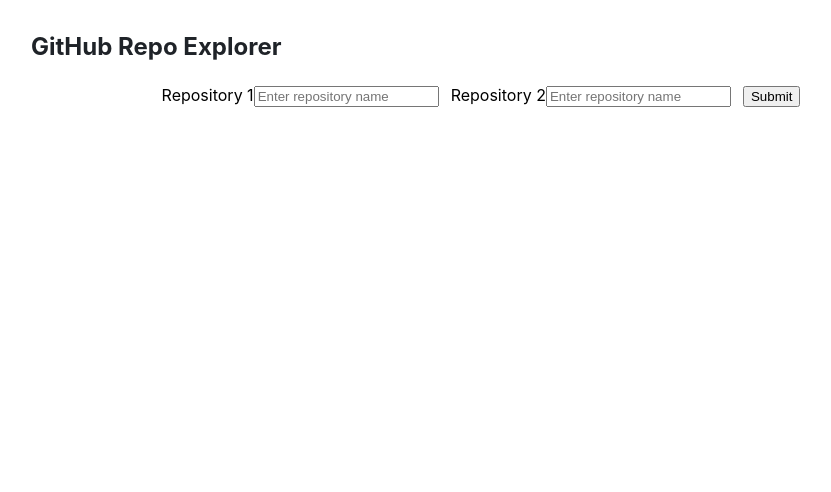
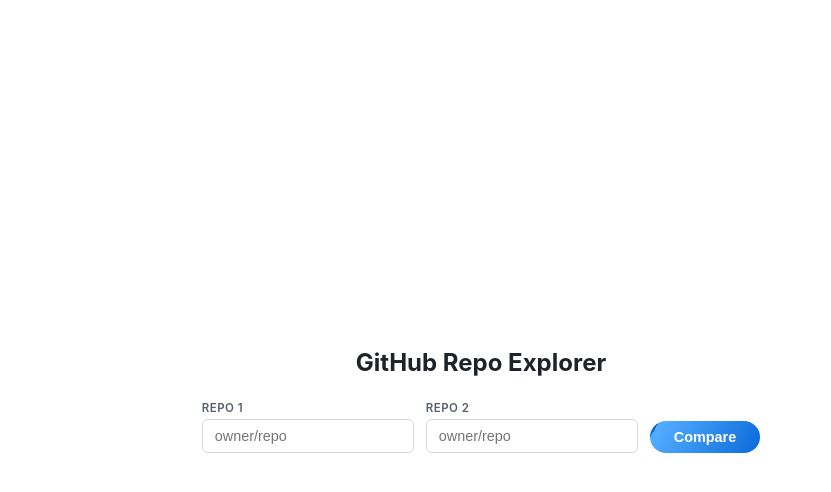
Before and after one commit to hripsimeghazaryan-ai/github-repo-explorer-app, a React (Create React App) app: page / in a window 1280 px wide. Shown: the top 492 px of the page, without its empty margins (159-990 px from the left). Built offline with nearby package versions, Linux system fonts and the light colour scheme.

Commit message:
modified general styling of the page

```diff
--- a/src/App.css
+++ b/src/App.css
@@ -1,11 +1,13 @@
 .App {
+  width: 100%;
   max-width: 900px;
-  margin: 0 auto;
   padding: 32px 16px;
+  box-sizing: border-box;
 }
 
 .App-title {
   font-size: 1.5rem;
   margin: 0 0 24px;
   color: #1f2328;
+  text-align: center;
 }
--- a/src/components/ComparisonDisplay/ComparisonDisplay.css
+++ b/src/components/ComparisonDisplay/ComparisonDisplay.css
@@ -132,20 +132,22 @@
 .repo-card__github-link {
   display: inline-block;
   padding: 4px 12px;
-  border-radius: 6px;
-  border: 1px solid #d0d7de;
-  background: #f6f8fa;
-  color: #0969da;
+  border-radius: 20px;
+  border: none;
+  background-image: linear-gradient(120deg, #0969da 0%, #0969da 50%, #54aeff 50%, #0969da 100%);
+  background-size: 200% 100%;
+  background-position: 100% 0;
+  color: #fff;
   font-size: 0.8rem;
   font-weight: 500;
   text-decoration: none;
   white-space: nowrap;
+  transition: background-position 0.4s ease, box-shadow 0.2s ease;
 }
 
 .repo-card__github-link:hover {
-  background: #0969da;
-  color: #fff;
-  border-color: #0969da;
+  background-position: 0 0;
+  box-shadow: 0 4px 14px rgba(9, 105, 218, 0.4);
 }
 
 @media (max-width: 600px) {
--- /dev/null
+++ b/src/components/Inputs/Inputs.css
@@ -0,0 +1,27 @@
+.input-group {
+  display: flex;
+  flex-direction: column;
+  gap: 4px;
+}
+
+.input-group__label {
+  font-size: 0.72rem;
+  font-weight: 600;
+  color: #57606a;
+  text-transform: uppercase;
+  letter-spacing: 0.04em;
+}
+
+.input-group__field {
+  padding: 8px 12px;
+  border: 1px solid #d0d7de;
+  border-radius: 6px;
+  font-size: 0.9rem;
+  outline: none;
+  transition: border-color 0.2s;
+}
+
+.input-group__field:focus {
+  border-color: #0969da;
+  box-shadow: 0 0 0 3px rgba(9, 105, 218, 0.15);
+}
--- a/src/components/Inputs/Inputs.jsx
+++ b/src/components/Inputs/Inputs.jsx
@@ -1,3 +1,5 @@
+import './Inputs.css';
+
 const Inputs = ({ title, placeholder, value, onChange }) => {
 
     // forks_count
@@ -5,9 +7,9 @@
     // stargazers_count
 
   return (
-    <div>
-      <label>{title}</label>
-      <input type="text" placeholder={placeholder} onChange={onChange} value={value} />
+    <div className="input-group">
+      <label className="input-group__label">{title}</label>
+      <input className="input-group__field" type="text" placeholder={placeholder} onChange={onChange} value={value} />
     </div>
   );
 };
--- a/src/components/RepositorySearch/RepositorySearch.css
+++ b/src/components/RepositorySearch/RepositorySearch.css
@@ -13,3 +13,23 @@
     justify-content: center;
   }
 }
+
+.search-btn {
+  padding: 8px 24px;
+  border: none;
+  border-radius: 20px;
+  background: #0969da;
+  color: #fff;
+  font-size: 0.9rem;
+  font-weight: 600;
+  cursor: pointer;
+  background-size: 200% 100%;
+  background-image: linear-gradient(120deg, #0969da 0%, #0969da 50%, #54aeff 50%, #0969da 100%);
+  background-position: 100% 0;
+  transition: background-position 0.4s ease, box-shadow 0.2s ease;
+}
+
+.search-btn:hover {
+  background-position: 0 0;
+  box-shadow: 0 4px 14px rgba(9, 105, 218, 0.4);
+}
--- a/src/components/RepositorySearch/RepositorySearch.jsx
+++ b/src/components/RepositorySearch/RepositorySearch.jsx
@@ -17,9 +17,9 @@
 
     return (
         <div className="repository-search-container">
-            <Inputs title="Repository 1" placeholder="Enter repository name" value={repo1} onChange={(e) => setRepo1(e.target.value)} />
-            <Inputs title="Repository 2" placeholder="Enter repository name" value={repo2} onChange={(e) => setRepo2(e.target.value)} />
-            <button onClick={handleSubmit}>Submit</button>
+            <Inputs title="Repo 1" placeholder="owner/repo" value={repo1} onChange={(e) => setRepo1(e.target.value)} />
+            <Inputs title="Repo 2" placeholder="owner/repo" value={repo2} onChange={(e) => setRepo2(e.target.value)} />
+            <button className="search-btn" onClick={handleSubmit}>Compare</button>
         </div>
     )
 }
--- a/src/index.css
+++ b/src/index.css
@@ -1,3 +1,9 @@
+html,
+body,
+#root {
+  min-height: 100vh;
+}
+
 body {
   margin: 0;
   font-family: -apple-system, BlinkMacSystemFont, 'Segoe UI', 'Roboto', 'Oxygen',
@@ -7,6 +13,12 @@
   -moz-osx-font-smoothing: grayscale;
 }
 
+#root {
+  display: flex;
+  justify-content: center;
+  align-items: center;
+}
+
 code {
   font-family: source-code-pro, Menlo, Monaco, Consolas, 'Courier New',
     monospace;
```
